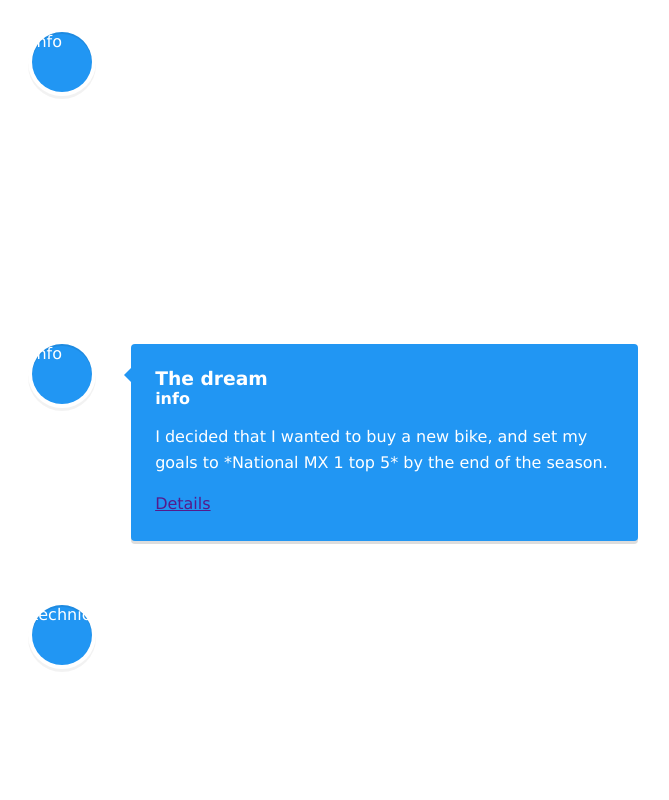
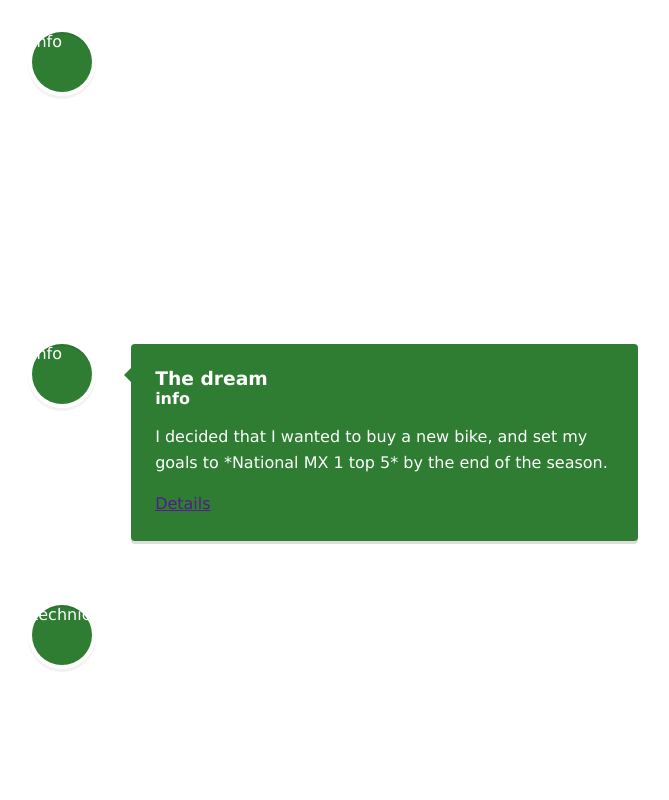
Before and after one commit to lukaselmer/motocross-small-files, a React (Vite) app: page / in a window 1280 px wide. Shown: the top 800 px of the page, without its empty margins (578-1247 px from the left). Built offline with nearby package versions, Linux system fonts and the light colour scheme.

Commit message:
Favicon and styles

```diff
--- a/src/components/timeline.tsx
+++ b/src/components/timeline.tsx
@@ -17,10 +17,10 @@ export function Timeline(_props: any) {
         <VerticalTimelineElement
           key={`${entry.title}-${entry.date}`}
           className="vertical-timeline-element--work"
-          contentStyle={{ background: 'rgb(33, 150, 243)', color: '#fff' }}
-          contentArrowStyle={{ borderRight: '7px solid  rgb(33, 150, 243)' }}
+          contentStyle={{ background: '#2e7d32', color: '#fff' }}
+          contentArrowStyle={{ borderRight: '7px solid  #2e7d32' }}
           date={entry.date.toLocaleString()}
-          iconStyle={{ background: 'rgb(33, 150, 243)', color: '#fff' }}
+          iconStyle={{ background: '#2e7d32', color: '#fff' }}
           icon={<div>{entry.type}</div>}
         >
           <h3 className="vertical-timeline-element-title">{entry.title}</h3>
--- a/src/index.html
+++ b/src/index.html
@@ -6,6 +6,7 @@
     <meta http-equiv="X-UA-Compatible" content="ie=edge" />
     <title>MX Timeline</title>
     <link rel="stylesheet" href="./styles.scss" />
+    <link rel="shortcut icon" href="./images/favicon.png" />
   </head>
   <body>
     <div id="app"></div>
--- a/src/styles.scss
+++ b/src/styles.scss
@@ -4,3 +4,7 @@ body {
   margin: 0;
   height: 100%;
 }
+
+.test {
+  background: rgb(23, 184, 23);
+}
```
Also changed, not shown: src/images/favicon.png (added).
